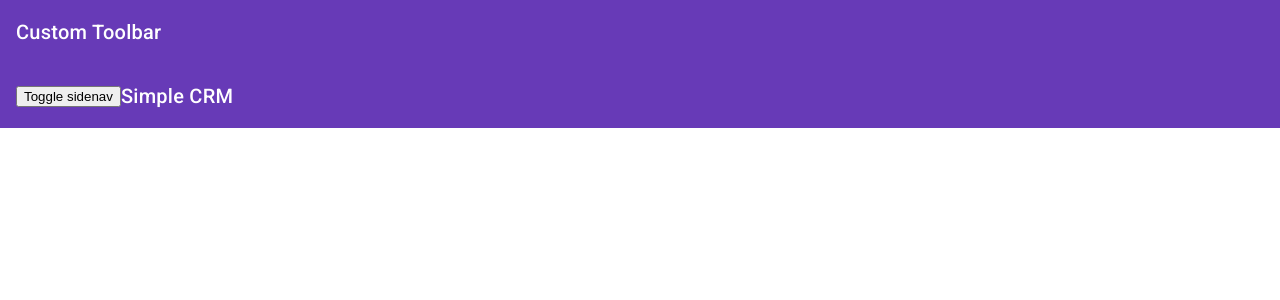
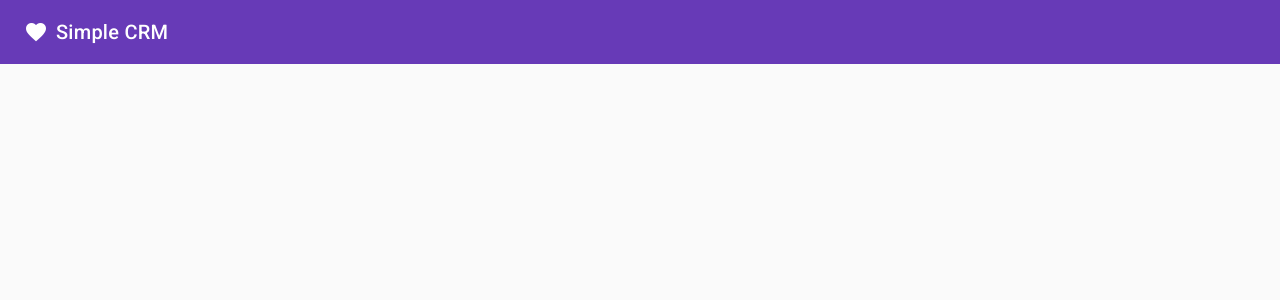
Before and after one commit to felianfilian/DA_17_SimpleCRM, an Angular app: page / in a window 1280 px wide. Shown: the top 300 px of the page. Built offline with nearby package versions, Linux system fonts and the light colour scheme.

Commit message:
sidenav update

```diff
--- a/src/app/app.component.html
+++ b/src/app/app.component.html
@@ -1,10 +1,4 @@
-<mat-toolbar color="primary">
-  <mat-toolbar-row>
-    <span>Custom Toolbar</span>
-  </mat-toolbar-row>
-</mat-toolbar>
-
-<mat-drawer-container class="example-container" autosize>
+<mat-drawer-container class="mat-drawer-container" autosize>
   <mat-drawer #drawer class="example-sidenav" mode="side">
     <p>Auto-resizing sidenav</p>
   </mat-drawer>
@@ -12,9 +6,7 @@
   <div class="example-sidenav-content">
     <mat-toolbar color="primary">
       <mat-toolbar-row>
-        <button type="button" mat-button (click)="drawer.toggle()">
-          Toggle sidenav
-        </button>
+        <mat-icon class="btn-icon" (click)="drawer.toggle()">favorite</mat-icon>
         <span>Simple CRM</span>
       </mat-toolbar-row>
     </mat-toolbar>
--- a/src/app/app.component.scss
+++ b/src/app/app.component.scss
@@ -0,0 +1,13 @@
+.mat-drawer-container {
+  height: 100vh;
+}
+
+.btn-icon {
+  padding: 0 8px;
+
+  cursor: pointer;
+}
+
+.btn-icon:hover {
+  filter: drop-shadow(0 0 8px #fff);
+}
```
Also changed, not shown: src/app/app.component.ts (+8 -1 lines).
